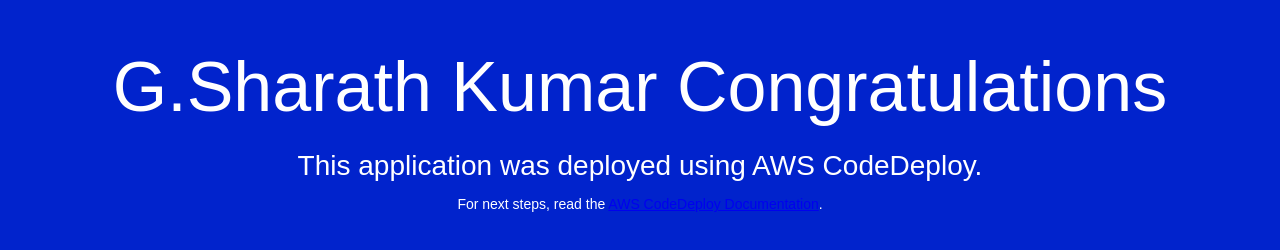
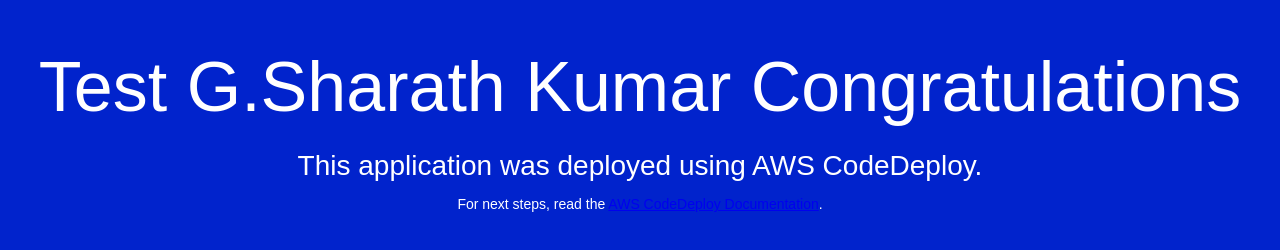
Before and after one commit to gangamsharath/testcodedeploy, a plain HTML site: page index.html in a window 1280 px wide. Drawn offline with Linux system fonts and the light colour scheme.

Commit message:
test
test

```diff
--- a/index.html
+++ b/index.html
@@ -26,7 +26,7 @@
 </head>
 <body>
   <div align="center">
-    <h1>G.Sharath Kumar Congratulations</h1>
+    <h1>Test G.Sharath Kumar Congratulations</h1>
     <h2>This application was deployed using AWS CodeDeploy.</h2>
     <p>For next steps, read the <a href="http://aws.amazon.com/documentation/codedeploy">AWS CodeDeploy Documentation</a>.</p>
   </div>
```
